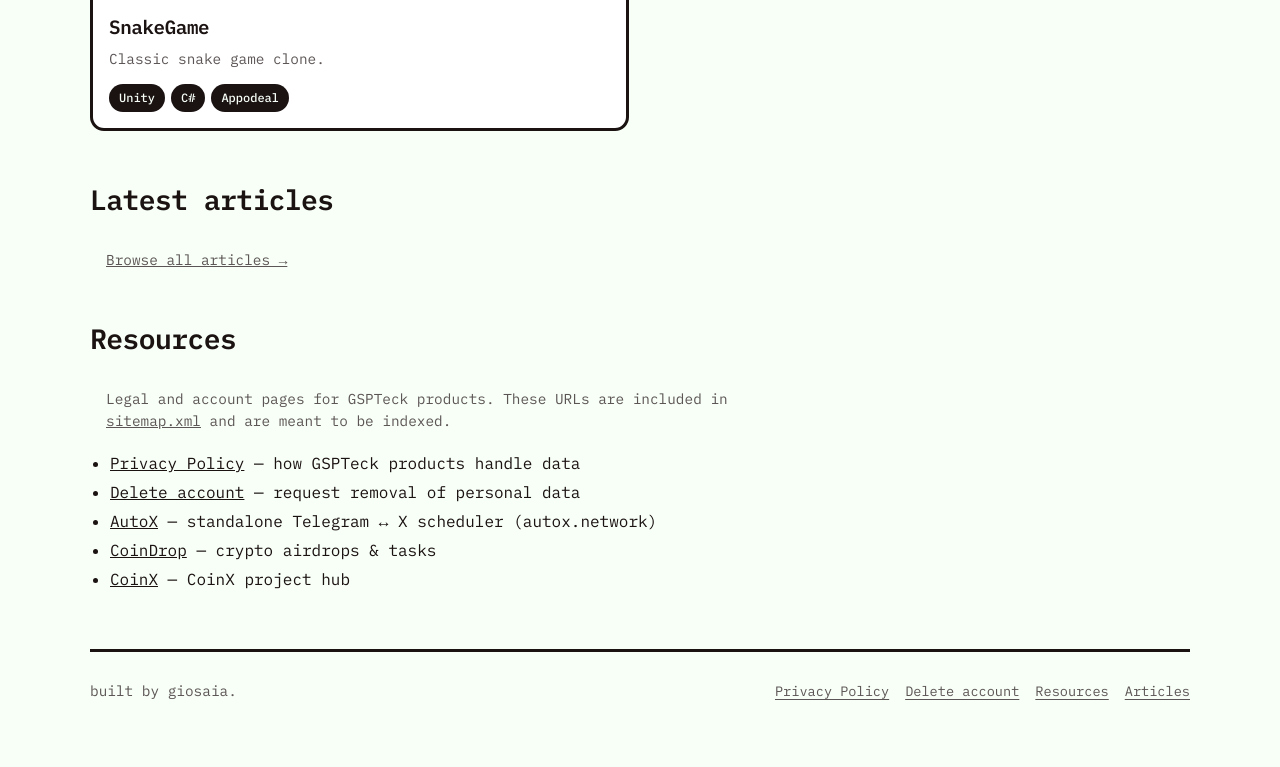
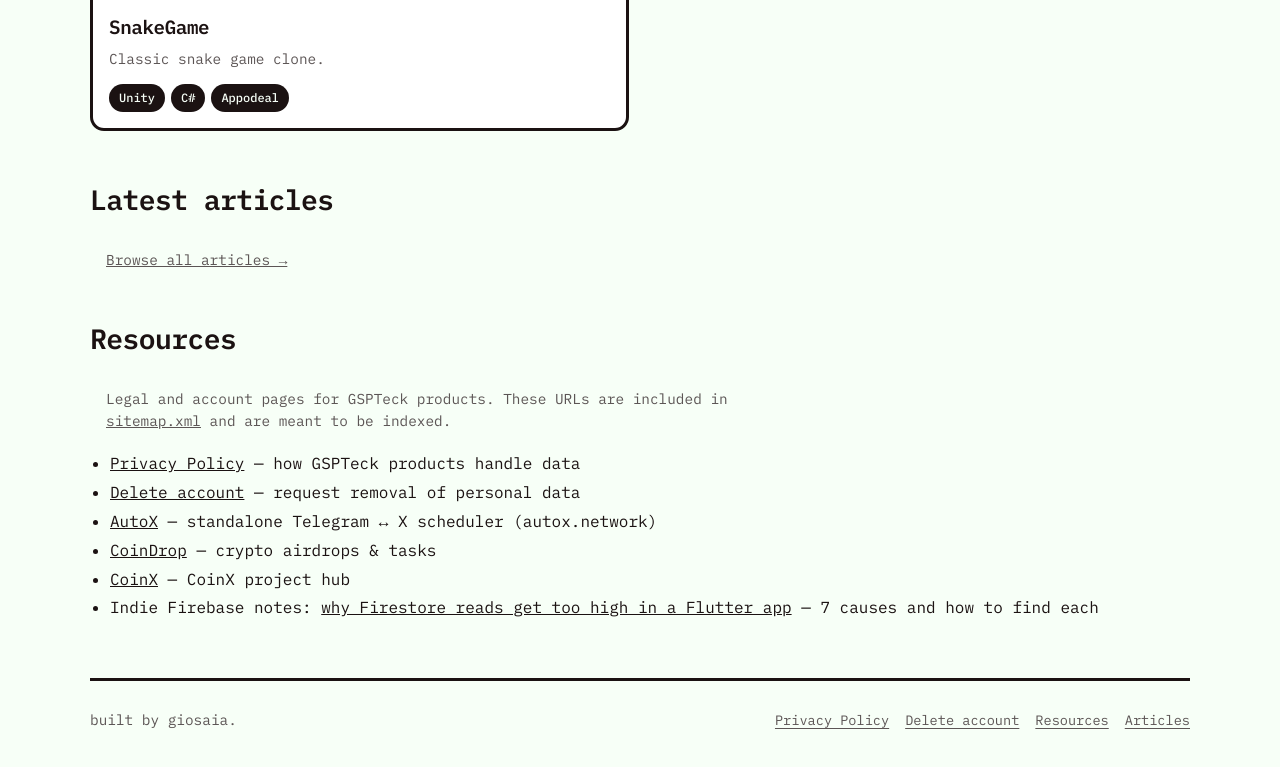
Before and after one commit to gspteck/gspteck, a website: page functions/templates/home.html in a window 1280 px wide. Shown: the part 1704-2471 px from the top of the page. Before the commit the page ends 2446 px from the top, so only its background shows below. Drawn offline with Linux system fonts and the light colour scheme.

Commit message:
Home: add Indie Firebase notes row linking the Firestore reads post

```diff
--- a/functions/templates/home.html
+++ b/functions/templates/home.html
@@ -452,6 +452,7 @@
           <li><a href="https://autox.network">AutoX</a> — standalone Telegram ↔ X scheduler (autox.network)</li>
           <li><a href="https://coindrop.website">CoinDrop</a> — crypto airdrops &amp; tasks</li>
           <li><a href="https://coinx.gspteck.com">CoinX</a> — CoinX project hub</li>
+          <li>Indie Firebase notes: <a href="https://gspteck.com/indie-firestore-reads-too-high-7-causes-flutter-2026">why Firestore reads get too high in a Flutter app</a> — 7 causes and how to find each</li>
         </ul>
       </section>
 
```
